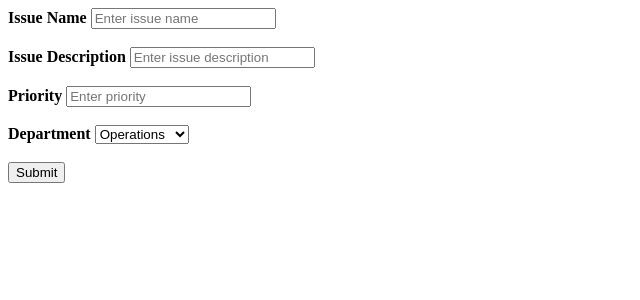
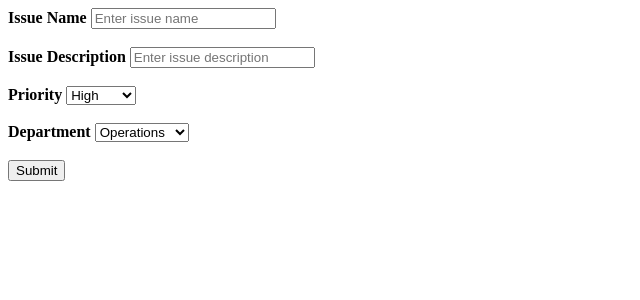
Before and after one commit to wanjikum/issue_tracker, a Flask app: page /signin/raiseissue in a window 1280 px wide. Shown: the top 300 px of the page, without its empty margins (0-640 px from the left). Run offline with Flask 2, Linux system fonts and the light colour scheme.

Commit message:
Add an issue to the database

```diff
--- a/app.py
+++ b/app.py
@@ -28,7 +28,8 @@ def sign_in():
 
 @app.route('/signup', methods=['GET', 'POST'] )
 def sign_up():
-    # """This function implements user/admin sign_up"""
+
+    """This function implements user/admin sign_up"""
     if request.method == 'POST':
         username = request.form['username']
         password = request.form['password']
@@ -44,9 +45,19 @@ def sign_up():
 
     return render_template("signup.html")
 
-@app.route('/signin/raiseissue')
+@app.route('/signin/raiseissue', methods=['GET', 'POST'] )
 def raise_issue():
     """This function implements """
+    if request.method == 'POST':
+        issuename = request.form['issuename']
+        description = request.form['description']
+        priority = request.form['priority']
+        department = request.form['department']
+        newissue = Issues(name=issuename, description=description, priority=priority, department=department)
+
+        session.add(newissue)
+        session.commit()
+        #return redirect(url_for('index'))
     return render_template("raiseissue.html")
 
 
--- a/templates/raiseissue.html
+++ b/templates/raiseissue.html
@@ -1,16 +1,20 @@
-<form>
+<form action={{url_for("raise_issue")}} method="post">
 <div class="container">
     <label><b>Issue Name</b></label>
-    <input type="text" placeholder="Enter issue name" name="username" required>
+    <input type="text" placeholder="Enter issue name" name="issuename" required>
    <br><br>
     <label><b>Issue Description</b></label>
-    <input type="password" placeholder="Enter issue description" name="password" required>
+    <input type="text" placeholder="Enter issue description" name="description" required>
   <br><br>
     <label><b>Priority</b></label>
-    <input type="text" placeholder="Enter priority" name="email" required>
+    <select name="priority">
+        <option value="high">High</option>
+        <option value="medium">Medium</option>
+        <option value="low">Low</option>
+    </select>
    <br><br>
     <label><b>Department</b></label>
-    <select>
+    <select name="department">
         <option value="operations">Operations</option>
         <option value="finance">Finance</option>
         <option value="training">Training</option>
@@ -21,4 +25,4 @@
     </select>
   <br><br>
     <button type="submit">Submit</button>
- </div>
+</div>
```
Also changed, not shown: issue_tracker.db.
